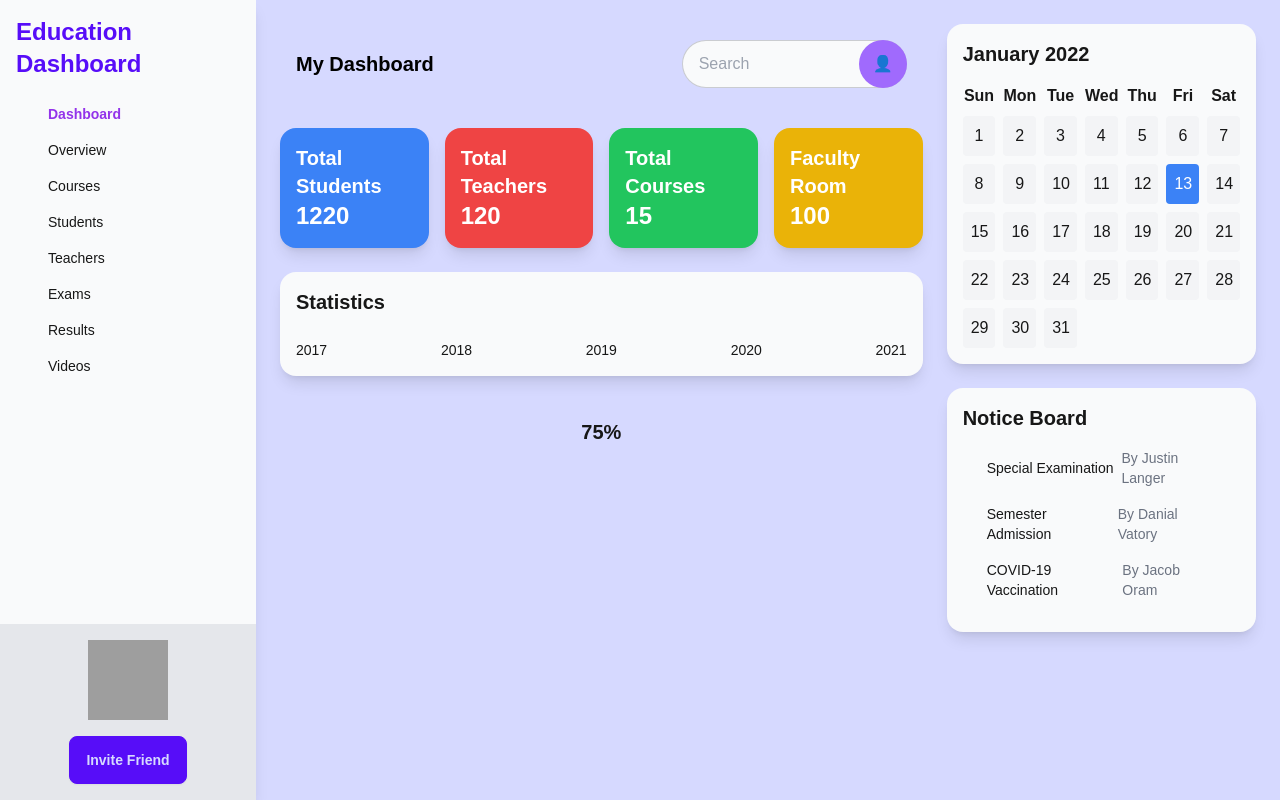
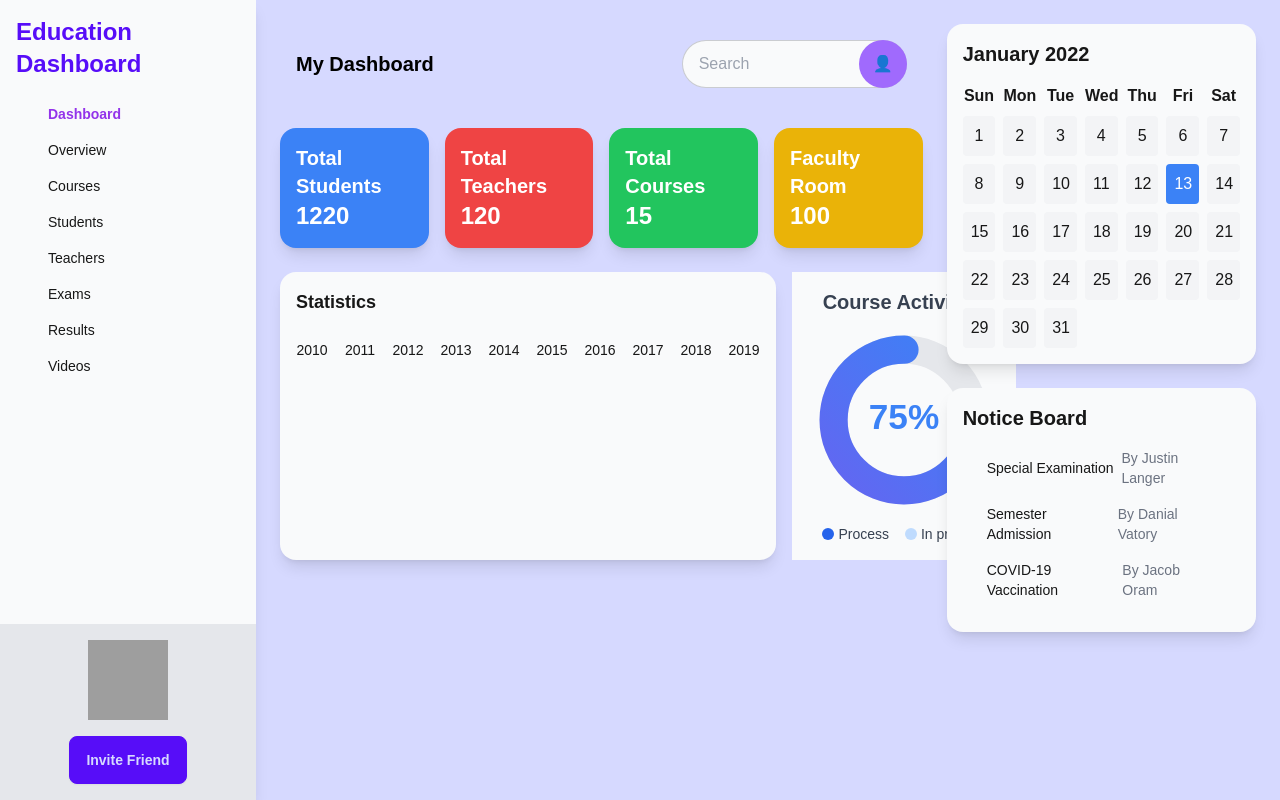
Before and after one commit to Arpitthedamager/triguna-coaching-classes, a Next.js app: page /userdashboard in a window 1280 px wide. Built offline with nearby package versions, Linux system fonts and the light colour scheme; grey boxes are pictures that could not be loaded.

Commit message:
process bar done graph left

```diff
--- a/src/app/components/circularprogress/CircularProgress.jsx
+++ /dev/null
@@ -1,30 +0,0 @@
-const CircularProgress = ({ percentage }) => {
-  return (
-    <div className="flex items-center justify-center">
-      <svg className="w-16 h-16">
-        <circle
-          className="text-gray-200"
-          cx="50%"
-          cy="50%"
-          r="30%"
-          strokeWidth="8"
-          fill="none"
-        />
-        <circle
-          className="text-blue-500"
-          cx="50%"
-          cy="50%"
-          r="30%"
-          strokeWidth="8"
-          strokeDasharray="188.4"
-          strokeDashoffset={`${188.4 - (188.4 * percentage) / 100}`}
-          fill="none"
-          style={{ transition: "stroke-dashoffset 0.5s" }}
-        />
-      </svg>
-      <span className="absolute text-xl font-bold">{percentage}%</span>
-    </div>
-  );
-};
-
-export default CircularProgress;
--- /dev/null
+++ b/src/app/components/circularprogress/CircularProgress.tsx
@@ -0,0 +1,84 @@
+import { FC } from 'react';
+import { motion } from 'framer-motion';
+
+const CircularProgress: FC<{ percentage: number }> = ({ percentage }) => {
+  const radius = 40; // Original radius
+  const strokeWidth = 16; // Thickness of the stroke (increased to make the blue section thicker)
+  const circumference = 2 * Math.PI * radius; // Circumference of the circle
+  const strokeDasharray = circumference; // The total length of the stroke (circle's perimeter)
+  const strokeDashoffset = strokeDasharray - (percentage / 100) * strokeDasharray; // The stroke to be removed to indicate progress
+
+  return (
+    <div className="flex flex-col items-center py-4 space-y-4 bg-base-100 w-56 h-72 ">
+      {/* Title */}
+      <h2 className="text-xl font-semibold text-gray-700">Course Activities</h2>
+
+      {/* Circular Progress Bar */}
+      <svg
+        className="w-48 h-48" // Adjust the size of the circle
+        viewBox="0 0 100 100"
+        xmlns="http://www.w3.org/2000/svg"
+      >
+        {/* Background Circle (Light gray) */}
+        <circle
+          cx="50"
+          cy="50"
+          r={radius}
+          fill="none"
+          stroke="#E5E7EB"
+          strokeWidth={strokeWidth}
+        />
+
+        {/* Progress Circle (Blue gradient) */}
+        <motion.circle
+          cx="50"
+          cy="50"
+          r={radius}
+          fill="none"
+          stroke="url(#gradient)"
+          strokeWidth={strokeWidth}
+          strokeDasharray={strokeDasharray}
+          strokeDashoffset={strokeDashoffset}
+          strokeLinecap="round"
+          initial={{ strokeDashoffset: strokeDasharray }}
+          animate={{ strokeDashoffset }}
+          transition={{ duration: 1 }}
+        />
+
+        {/* Text inside the circle */}
+        <text
+          x="50"
+          y="55"
+          textAnchor="middle"
+          fill="#3b82f6"
+          fontSize="20"
+          fontWeight="bold"
+        >
+          {percentage}%
+        </text>
+
+        {/* Gradient Definition for Progress Circle */}
+        <defs>
+          <linearGradient id="gradient" x1="1" y1="0" x2="0" y2="1">
+            <stop offset="0%" stopColor="#3b82f6" />
+            <stop offset="100%" stopColor="#6366f1" />
+          </linearGradient>
+        </defs>
+      </svg>
+
+      {/* Legend */}
+      <div className="flex items-center space-x-4">
+        <div className="flex items-center space-x-1">
+          <span className="w-3 h-3 bg-blue-600 rounded-full"></span>
+          <span className="text-sm text-gray-700">Process</span>
+        </div>
+        <div className="flex items-center space-x-1">
+          <span className="w-3 h-3 bg-blue-200 rounded-full"></span>
+          <span className="text-sm text-gray-700">In process</span>
+        </div>
+      </div>
+    </div>
+  );
+};
+
+export default CircularProgress;
--- a/src/app/components/statisticsgraph/StatisticsGraph.tsx
+++ b/src/app/components/statisticsgraph/StatisticsGraph.tsx
@@ -1,17 +1,20 @@
 const StatisticsGraph = () => {
-    const data = [200, 300, 400, 700, 600];
+    const data = [120, 350, 480, 750, 600, 900, 1000, 950, 1150, 1300];  // Example data
 
     return (
-      <div className="card bg-base-100 shadow-lg p-4">
-        <h2 className="card-title">Statistics</h2>
-        <div className="flex items-end justify-between mt-4">
+      <div className="card bg-base-100 shadow-lg p-4 h-72">
+        <h2 className="card-title text-lg font-semibold">Statistics</h2>
+        <div className="flex items-end justify-between mt-4 space-x-4">
           {data.map((value, index) => (
-            <div key={index} className="flex flex-col items-center">
+            <div key={index} className="flex flex-col items-center space-y-2">
               <div
-                className="bg-blue-500 w-6"
-                style={{ height: `${value / 10}%` }}
+                className="bg-primary-a30 w-8"
+                style={{
+                  height: `${(value / 1500) * 100}%`,  // Adjust based on data
+                  transition: "height 0.3s ease-in-out", // Smooth transition
+                }}
               ></div>
-              <span className="text-sm mt-2">{2017 + index}</span>
+              <span className="text-sm">{2010 + index}</span> {/* Dynamic Year Labels */}
             </div>
           ))}
         </div>
--- a/src/app/userdashboard/page.tsx
+++ b/src/app/userdashboard/page.tsx
@@ -1,5 +1,4 @@
 "use client";
-import UserProfile from "../components/userprofile/UserProfile";
 import Sidebar from "../components/sidebar/Sidebar";
 import Header from "../components/header/Header";
 import StatisticsGraph from "../components/statisticsgraph/StatisticsGraph";
@@ -22,8 +21,14 @@ const userdashboard = () => {
               <StatCard title="Total Courses" value="15" bgColor="bg-green-500" />
               <StatCard title="Faculty Room" value="100" bgColor="bg-yellow-500" />
             </div>
-            <StatisticsGraph />
-            <CircularProgress percentage={75} />
+            <div className="flex gap-4">
+              <div className="flex-1">
+                <StatisticsGraph />
+              </div>
+              <div className="flex-none">
+                <CircularProgress percentage={75} />
+              </div>
+            </div>
           </div>
           <div className="space-y-6">
             <Calendar />
--- a/tsconfig.json
+++ b/tsconfig.json
@@ -22,6 +22,6 @@
       "@/*": ["./src/*"]
     }
   },
-  "include": ["next-env.d.ts", "**/*.ts", "**/*.tsx", ".next/types/**/*.ts", "src/app/loading.tsx", "src/app/register/page.js", "src/app/signin/page.jsx", "src/app/api/auth/[...nextauth]/route.js", "src/app/components/circularprogress/CircularProgress.jsx"],
+  "include": ["next-env.d.ts", "**/*.ts", "**/*.tsx", ".next/types/**/*.ts", "src/app/loading.tsx", "src/app/register/page.js", "src/app/signin/page.jsx", "src/app/api/auth/[...nextauth]/route.js", "src/app/components/circularprogress/CircularProgress.tsx"],
   "exclude": ["node_modules"]
 }
```
